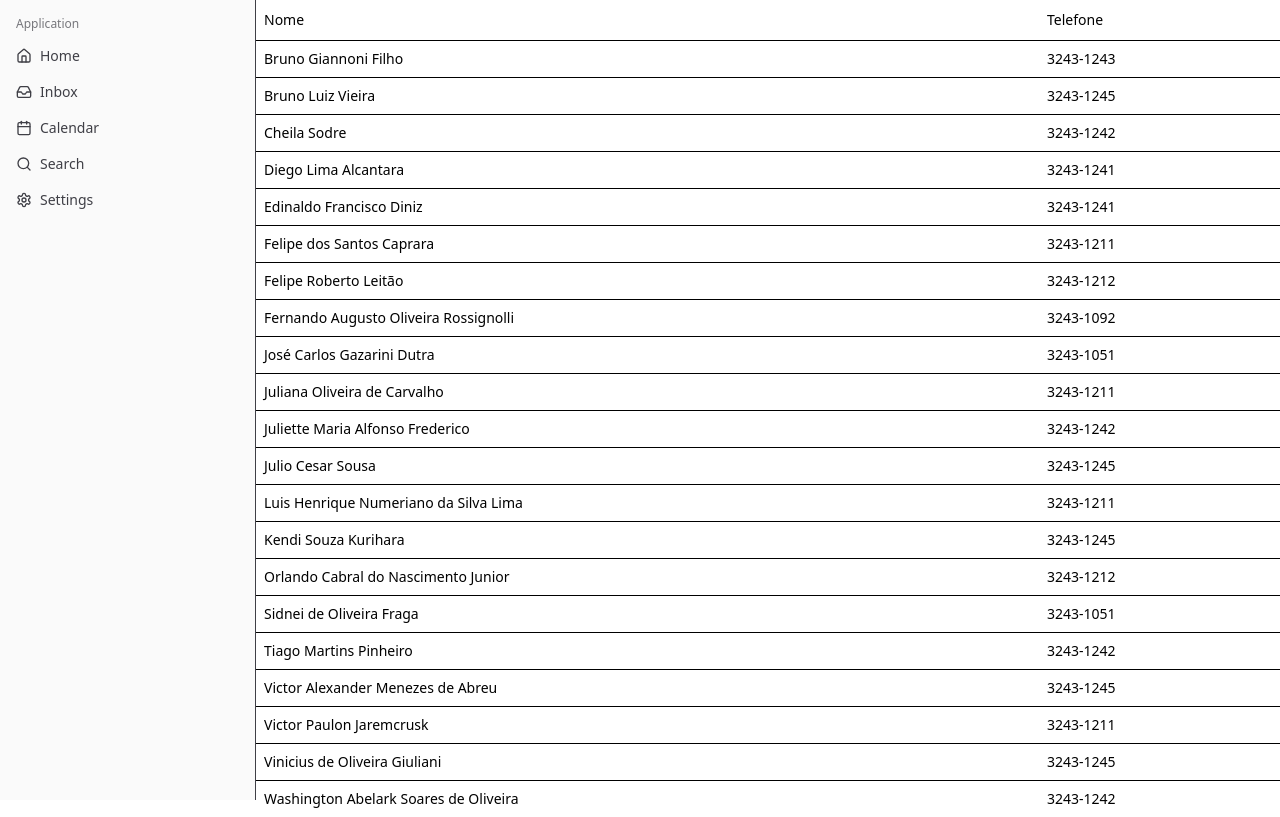
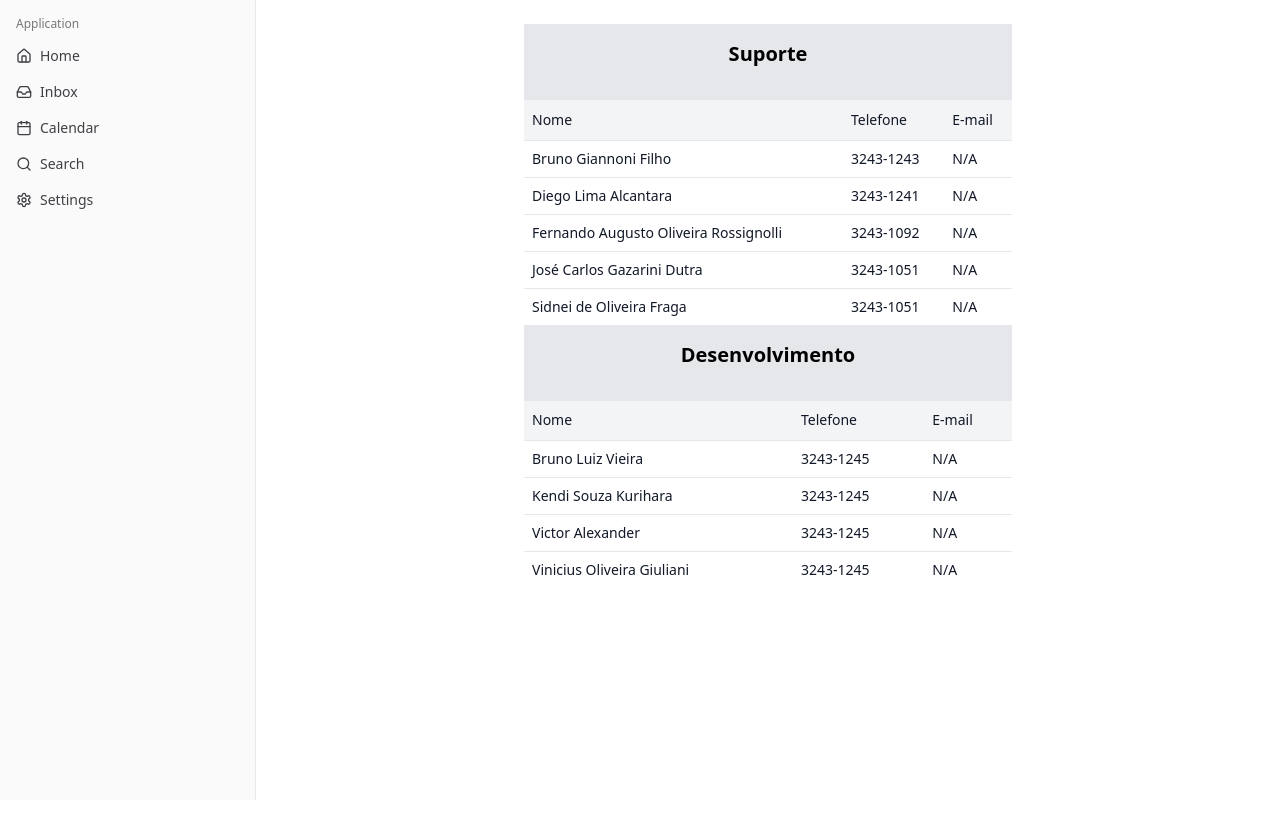
Before and after one commit to smdu-sp/intranet-tecnica, a Next.js app: page /contatos-atic in a window 1280 px wide. Built offline with nearby package versions, Linux system fonts and the light colour scheme.

Commit message:
ajuste da cor da linha da tabela

```diff
--- a/package.json
+++ b/package.json
@@ -21,7 +21,7 @@
     "@radix-ui/react-dropdown-menu": "^2.1.1",
     "@radix-ui/react-hover-card": "^1.1.1",
     "@radix-ui/react-icons": "^1.3.0",
-    "@radix-ui/react-label": "^2.1.0",
+    "@radix-ui/react-label": "^2.1.2",
     "@radix-ui/react-menubar": "^1.1.1",
     "@radix-ui/react-navigation-menu": "^1.2.0",
     "@radix-ui/react-popover": "^1.1.1",
--- a/src/app/contatos-atic/page.tsx
+++ b/src/app/contatos-atic/page.tsx
@@ -1,55 +1,35 @@
-import { ColumnDef } from "@tanstack/react-table";
-import { Button } from "@/components/ui/button";
-import { Table, TableBody, TableCell, TableHead, TableHeader, TableRow } from "@/components/ui/table";
+import Tabela from "@/components/tabela";
 
 interface Person {
   name: string;
   phone: string;
+  email?: string;
 }
 
-const data: Person[] = [
+const suporte: Person[] = [
   { name: "Bruno Giannoni Filho", phone: "3243-1243" },
-  { name: "Bruno Luiz Vieira", phone: "3243-1245" },
-  { name: "Cheila Sodre", phone: "3243-1242" },
   { name: "Diego Lima Alcantara", phone: "3243-1241" },
-  { name: "Edinaldo Francisco Diniz", phone: "3243-1241" },
-  { name: "Felipe dos Santos Caprara", phone: "3243-1211" },
-  { name: "Felipe Roberto Leitão", phone: "3243-1212" },
   { name: "Fernando Augusto Oliveira Rossignolli", phone: "3243-1092" },
   { name: "José Carlos Gazarini Dutra", phone: "3243-1051" },
-  { name: "Juliana Oliveira de Carvalho", phone: "3243-1211" },
-  { name: "Juliette Maria Alfonso Frederico", phone: "3243-1242" },
-  { name: "Julio Cesar Sousa", phone: "3243-1245" },
-  { name: "Luis Henrique Numeriano da Silva Lima", phone: "3243-1211" },
-  { name: "Kendi Souza Kurihara", phone: "3243-1245" },
-  { name: "Orlando Cabral do Nascimento Junior", phone: "3243-1212" },
   { name: "Sidnei de Oliveira Fraga", phone: "3243-1051" },
-  { name: "Tiago Martins Pinheiro", phone: "3243-1242" },
-  { name: "Victor Alexander Menezes de Abreu", phone: "3243-1245" },
-  { name: "Victor Paulon Jaremcrusk", phone: "3243-1211" },
-  { name: "Vinicius de Oliveira Giuliani", phone: "3243-1245" },
-  { name: "Washington Abelark Soares de Oliveira", phone: "3243-1242" },
-];
+]
 
-export default function PeopleTable() {
+const dev: Person[] = [
+    { name: "Bruno Luiz Vieira", phone: "3243-1245" },
+    { name: "Kendi Souza Kurihara", phone: "3243-1245" },
+    { name: "Victor Alexander", phone: "3243-1245" },
+    { name: "Vinicius Oliveira Giuliani", phone: "3243-1245" },
+  ]
+
+
+export default function Contatos() {
   return (
-    <div className="overflow-x-auto">
-      <Table>
-        <TableHeader>
-          <TableRow>
-            <TableHead>Nome</TableHead>
-            <TableHead>Telefone</TableHead>
-          </TableRow>
-        </TableHeader>
-        <TableBody>
-          {data.map((person, index) => (
-            <TableRow key={index}>
-              <TableCell>{person.name}</TableCell>
-              <TableCell>{person.phone}</TableCell>
-            </TableRow>
-          ))}
-        </TableBody>
-      </Table>
+    <div className="p-6">
+      <Tabela data={suporte} titulo="Suporte" />
+      <Tabela data={dev} titulo="Desenvolvimento" />
     </div>
+
+
+
   );
 }
--- a/src/app/layout.tsx
+++ b/src/app/layout.tsx
@@ -13,8 +13,8 @@ const fontSans = FontSans({
 });
 
 export const metadata: Metadata = {
-  title: "Create Next App",
-  description: "Generated by create next app",
+  title: "ATIC - Intranet Técnica",
+  description: "Intranet Técnica",
 };
 
 export default function RootLayout({
--- /dev/null
+++ b/src/components/tabela.tsx
@@ -0,0 +1,48 @@
+import {
+  Table,
+  TableBody,
+  TableCaption,
+  TableCell,
+  TableHead,
+  TableHeader,
+  TableRow,
+} from "@/components/ui/table";
+
+interface Suporte {
+  name: string;
+  phone: string;
+  email?: string;
+}
+
+interface TabelaProps {
+  data: Suporte[];
+  titulo: string;
+}
+
+export default function Tabela({ data, titulo }: TabelaProps) {
+  return (
+    <div className="table-container max-w-3xl mx-auto">
+      <div className="bg-gray-200 p-4 text-center">
+        <h2 className="text-xl font-semibold">{titulo}</h2>
+      </div>
+      <Table className="w-full">
+        <TableHeader>
+          <TableRow className="bg-gray-100">
+            <TableHead className="text-gray-900">Nome</TableHead>
+            <TableHead className="text-gray-900">Telefone</TableHead>
+            <TableHead className="text-gray-900">E-mail</TableHead>
+          </TableRow>
+        </TableHeader>
+        <TableBody>
+          {data.map((person, index) => (
+            <TableRow key={index} className="hover:bg-gray-200">
+              <TableCell className="bg-white text-gray-900">{person.name}</TableCell>
+              <TableCell className="bg-white text-gray-900">{person.phone}</TableCell>
+              <TableCell className="bg-white text-gray-900">{person.email || "N/A"}</TableCell>
+            </TableRow>
+          ))}
+        </TableBody>
+      </Table>
+    </div>
+  );
+}
--- /dev/null
+++ b/src/components/ui/label.tsx
@@ -0,0 +1,26 @@
+"use client"
+
+import * as React from "react"
+import * as LabelPrimitive from "@radix-ui/react-label"
+import { cva, type VariantProps } from "class-variance-authority"
+
+import { cn } from "@/lib/utils"
+
+const labelVariants = cva(
+  "text-sm font-medium leading-none peer-disabled:cursor-not-allowed peer-disabled:opacity-70"
+)
+
+const Label = React.forwardRef<
+  React.ElementRef<typeof LabelPrimitive.Root>,
+  React.ComponentPropsWithoutRef<typeof LabelPrimitive.Root> &
+    VariantProps<typeof labelVariants>
+>(({ className, ...props }, ref) => (
+  <LabelPrimitive.Root
+    ref={ref}
+    className={cn(labelVariants(), className)}
+    {...props}
+  />
+))
+Label.displayName = LabelPrimitive.Root.displayName
+
+export { Label }
--- a/src/styles/globals.css
+++ b/src/styles/globals.css
@@ -26,11 +26,26 @@
 }
 
 @layer base {
-  * {
-    border-color: var(--sidebar-border);
-  }
+
   body {
     background-color: var(--sidebar-background);
     color: var(--sidebar-foreground);
   }
+
+  .table-container {
+    width: 50%; /* Ajuste o tamanho da tabela (80% da tela neste exemplo) */
+    margin: 0 auto; /* Centraliza a tabela */
+  }
+
+  h2 {
+    text-align: center;
+    font-size: 24px;
+    margin-bottom: 16px;
+  }
+
+  .table {
+    margin-top: 16px;
+  }
+
+
 }
```
Also changed, not shown: 1 other file (tests, documents, lock files or other folders).
